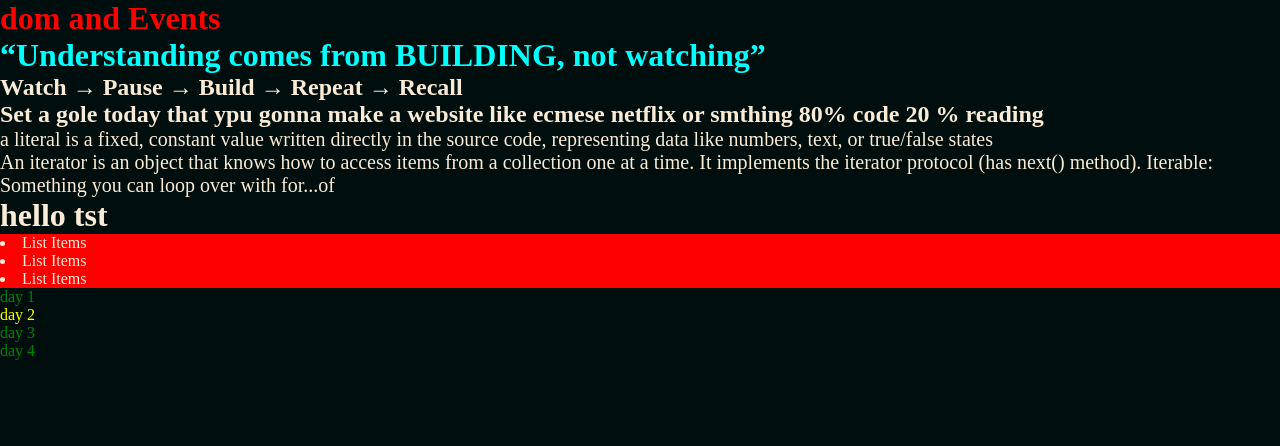
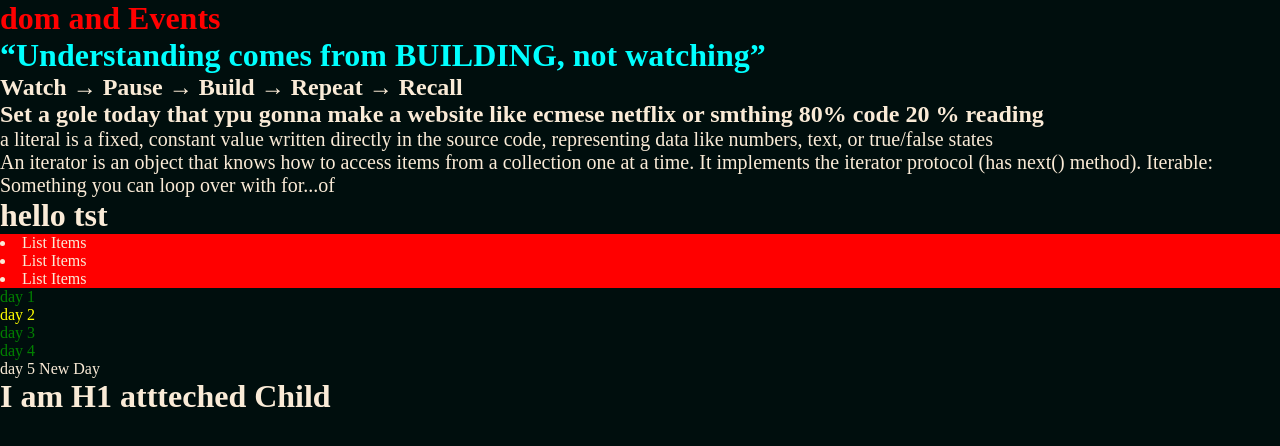
Before and after one commit to vikashmalik/javaScript-and-projects, a plain HTML site: page JS_revision_CodeOrChaipart2/index.html in a window 1280 px wide. Drawn offline with Linux system fonts and the light colour scheme.

Commit message:
Genrate element ,setattribute ,classList.add/remove dome Done

```diff
--- a/JS_revision_CodeOrChaipart2/index.html
+++ b/JS_revision_CodeOrChaipart2/index.html
@@ -34,7 +34,6 @@
 </body>
 <script src="script.js"></script>
 <script>
-    let parent = document.querySelector('.parent')
-    Array.from(parent.children).forEach((div) => div.style.color="green")
+
 </script>
 </html>
--- a/JS_revision_CodeOrChaipart2/script.js
+++ b/JS_revision_CodeOrChaipart2/script.js
@@ -469,8 +469,8 @@ if (x) {
     document.querySelector('h1').style.color = "red"
 }
 //create an element
- document.querySelector("#header").setAttribute("class",'testSetAtt header')// it will override the already class
- document.body.style.color=""
+document.querySelector("#header").setAttribute("class", 'testSetAtt header')// it will override the already class
+document.body.style.color = ""
 //document.querySelector("#header").innerHTMl/innerText/InnerCOntent
 // let uList = document.querySelector("ul")
 // let listItem = uList.querySelector('li')
@@ -478,31 +478,58 @@ if (x) {
 
 //Node list and HTml collection are not pure array , we have to make them array like all method map() will avl
 // querySelector,getElementById/className will give you  HTML collection ,querySelectorAll will gice you node list can apply forEach() as well
-const myLi=document.querySelectorAll('li')
-myLi[1].style.cssFloat="color=red;"
+const myLi = document.querySelectorAll('li')
+myLi[1].style.cssFloat = "color=red;"
 
-let myList= document.querySelectorAll('li')
-myList.forEach((li)=> li.style.backgroundColor ="red" ) // here li is all the list item
+let myList = document.querySelectorAll('li')
+myList.forEach((li) => li.style.backgroundColor = "red") // here li is all the list item
 
 // for using map() we have to convertn the node list to the proper array
 let myListArray = Array.from(myList)
-myListArray.map((index)=> index.innerHTML="List Items")
+myListArray.map((index) => index.innerHTML = "List Items")
 
 // by using same method we can convert the html collectio as well
 
-let myListItem= document.querySelectorAll('.listItem') // give the HTML collections
+let myListItem = document.querySelectorAll('.listItem') // give the HTML collections
 Array.from(myListItem); // converted to an array
-myListItem.forEach((li)=>{
+myListItem.forEach((li) => {
     console.log(li)
 })
 
 // acessing child using childer,childNode,firstChild,lastChild,firstElemenChild,lastElementChild,
 //Acessing parent from child node child.parentElement, nextElementSibling  its call traversing
 let parent = document.querySelector('.parent')
-    Array.from(parent.children).forEach((div) => div.style.color="green")
-    parent.children[1].style.color="yellow" // can save t an veriable also
+Array.from(parent.children).forEach((div) => div.style.color = "green")
+parent.children[1].style.color = "yellow" // can save t an veriable also
 
-    for(i = 0;i < parent.children.length;i++){
-        console.log(parent.children[i].innerHTML);
+for (i = 0; i < parent.children.length; i++) {
+    console.log(parent.children[i].innerHTML);
 
+}
+
+// creating new elements or node
+let h1 = document.createElement('h1')
+console.log(h1);
+
+h1.setAttribute("titel", "Hello I am created")
+h1.innerHTML = "I am H1 attteched Child"// can give style as well , loops as well
+// let h1Text= document.createTextNode=("I am Text Node")
+// h1.appendChild(h1Text)
+document.body.appendChild(h1)// attech to the body h1
+
+// add a new day function optimised day
+function addDay(newDay,ExtraDay){
+    let div = document.createElement('div')
+    div.classList.add('child-added')
+    // div.classList.remove('child-added')
+    div.textContent=`${newDay} ${ExtraDay}`
+    document.querySelector('.parent').appendChild(div)
+    if (div.textContent != "wow") {
+        div.classList.remove('child-added'); //.remove()
+//         div.classList.remove('add');  // Can remove later
+// div.classList.toggle('add');  // Can toggle
     }
+}
+addDay('day 5','New Day')
+
+//Edit the day = replaceWith
```
